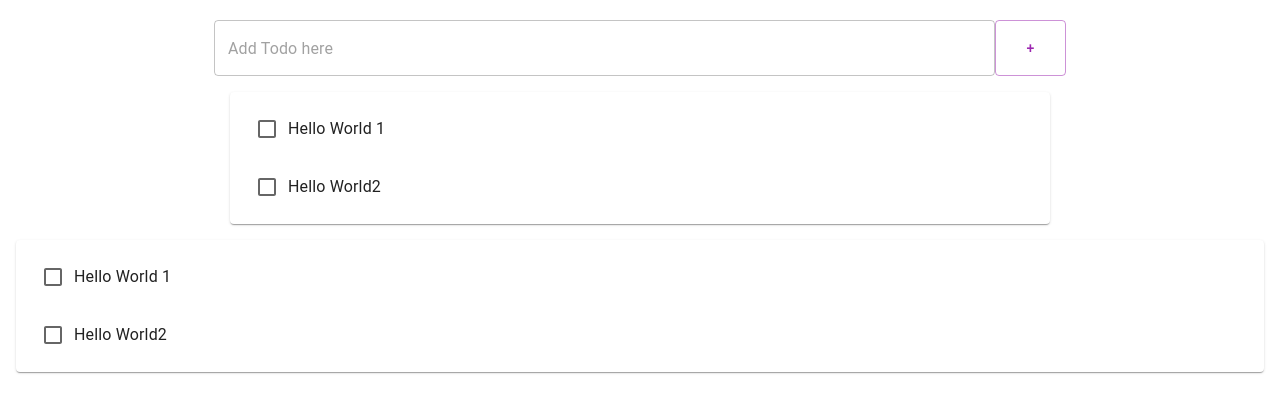
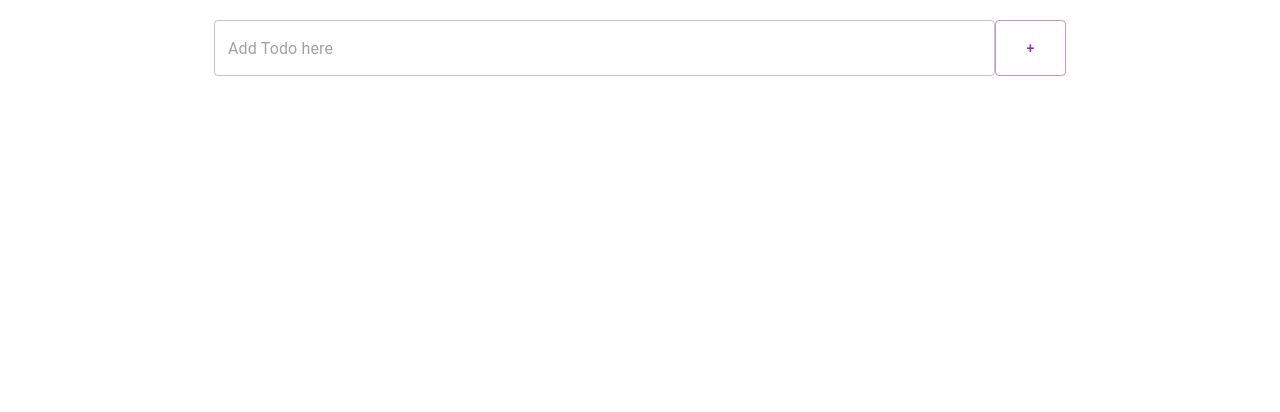
Before and after one commit to hcheon94/TodoList_app, a React (Create React App) app: page / in a window 1280 px wide. Shown: the top 412 px of the page. Built offline with nearby package versions, Linux system fonts and the light colour scheme.

Commit message:
delete 기능 구현

```diff
--- a/src/AddTodo.js
+++ b/src/AddTodo.js
@@ -15,11 +15,10 @@ const AddTodo = (props) =>{
     }
     //enterKeyEventHandler 함수
     const enterKeyEventHandler = (e) => {
-        if(e.key=='Enter'){
+        if(e.key === 'Enter'){
             onButtonClick();
         }
     }
-
 
     //onInputChange 함수 작성
     const onInputChange = (e) =>{
--- a/src/App.js
+++ b/src/App.js
@@ -6,17 +6,7 @@ import {Container,List, Paper} from "@mui/material"
 import AddTodo from './AddTodo';
 
 function App() {
-  const [items,setItem] = useState([
-    {
-    id:"0",
-    title:"Hello World 1",
-    done : true
-  },{
-    id :"1",
-    title : "Hello World2",
-    done : false
-  },
-]);
+  const [items,setItem] = useState([]);
 
 const addItem = (item) => {
   item.id = "ID-" + items.length; //key를 위한 id
@@ -24,8 +14,13 @@ const addItem = (item) => {
   //업데이트는 반드시 setItems로 하고 새 배열을 만들어야 한다,
   setItem([...items,item]);
   console.log("items : " ,items);
+}
 
-
+const deleteItem = (item) => {
+  // 삭제할 아이템을 찾는다
+  const newItems = items.filter(e=>e.id !== item.id);
+  // 삭제할 아이템을 제외한 아이템을 다시 배열에 저장함.
+  setItem([...newItems]);
 }
 
   //<Todo items = {items}/> 처음에  return에 있던 구문
@@ -36,7 +31,10 @@ const addItem = (item) => {
     let todoItems = items.length >0 && (
     <Paper style = {{margin:16}}>
       <List>
-        {items.map((item)=> (<Todo item = {item} key={item.id}/>))}
+        {items.map((item)=> (<Todo
+        item = {item}
+        key={item.id}
+        deleteItem={deleteItem}/>))}
       </List>
       </Paper>
   );
@@ -45,7 +43,8 @@ const addItem = (item) => {
       <AddTodo addItem={addItem}/>
       <div className="TodoList">{todoItems}</div>
     </Container>
-     {todoItems}</div>);
+     {todoItems}
+     </div>);
 
 }
 
--- a/src/Todo.js
+++ b/src/Todo.js
@@ -1,8 +1,21 @@
 import React, {useState} from "react"
-import {ListItem, ListItemText, InputBase, Checkbox} from "@mui/material";
+import {ListItem,
+    ListItemText,
+    InputBase,
+    Checkbox,
+    ListItemSecondaryAction, // 얘는 ListItem내에서 부가적인 동작이나 정보를 표시하기 위해 사용되는 아이 ListItemText와 같이 사용되며 오른쪽끝에 위치
+    IconButton,} from "@mui/material";
+import  {  DeleteOutlined }  from "@mui/icons-material";
+
+
 const Todo = (props) =>{
     const [item,setItem] = useState(props.item);
+    const deleteItem = props.deleteItem;
 
+    //deleteEventHandler 작성
+    const deleteEventHandler = () => {
+        deleteItem(item);
+    }
     return (
         <ListItem>
             <Checkbox Checked={item.done}/>
@@ -17,6 +30,12 @@ const Todo = (props) =>{
                 fullWidth={true}
                 />
             </ListItemText>
+            <ListItemSecondaryAction>
+                <IconButton aria-label="Delete Todo"
+                    onClick={deleteEventHandler}>
+                        <DeleteOutlined/>
+                </IconButton>
+            </ListItemSecondaryAction>
         </ListItem>
     );
 };
```
